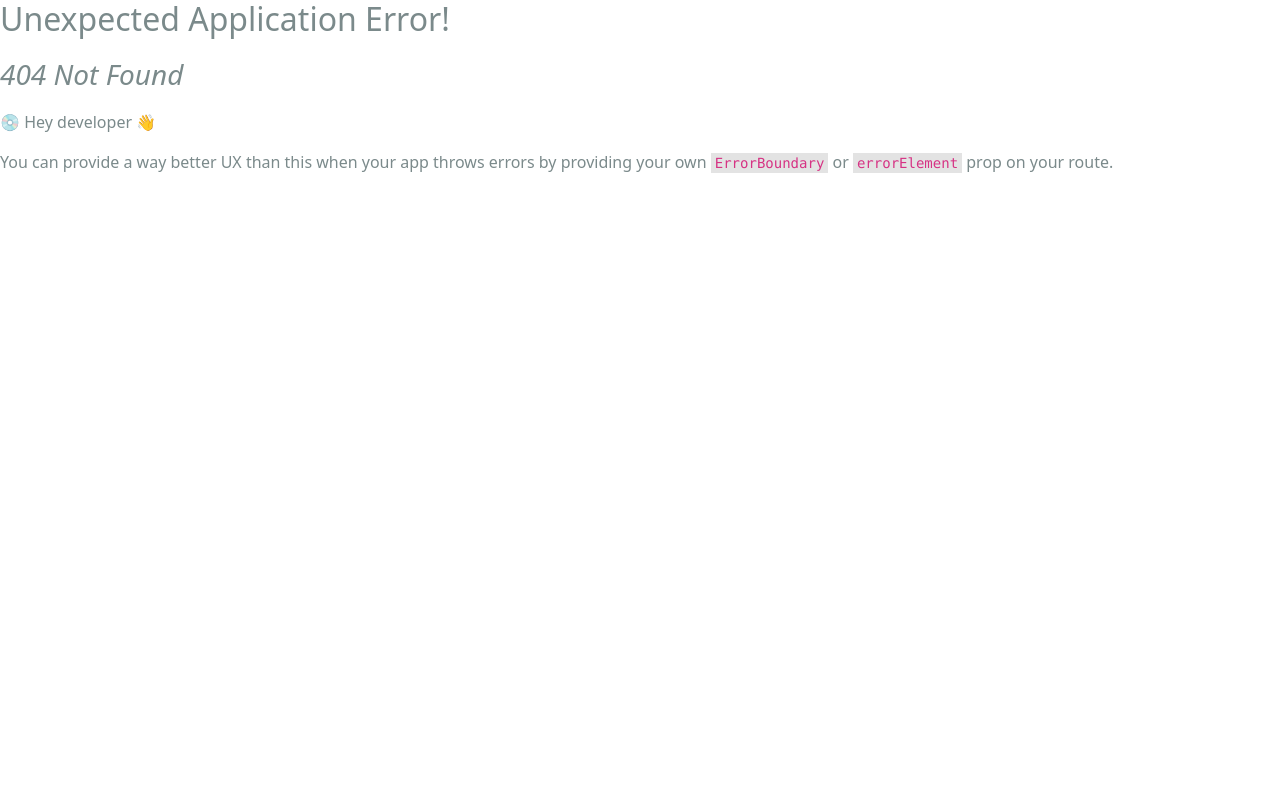
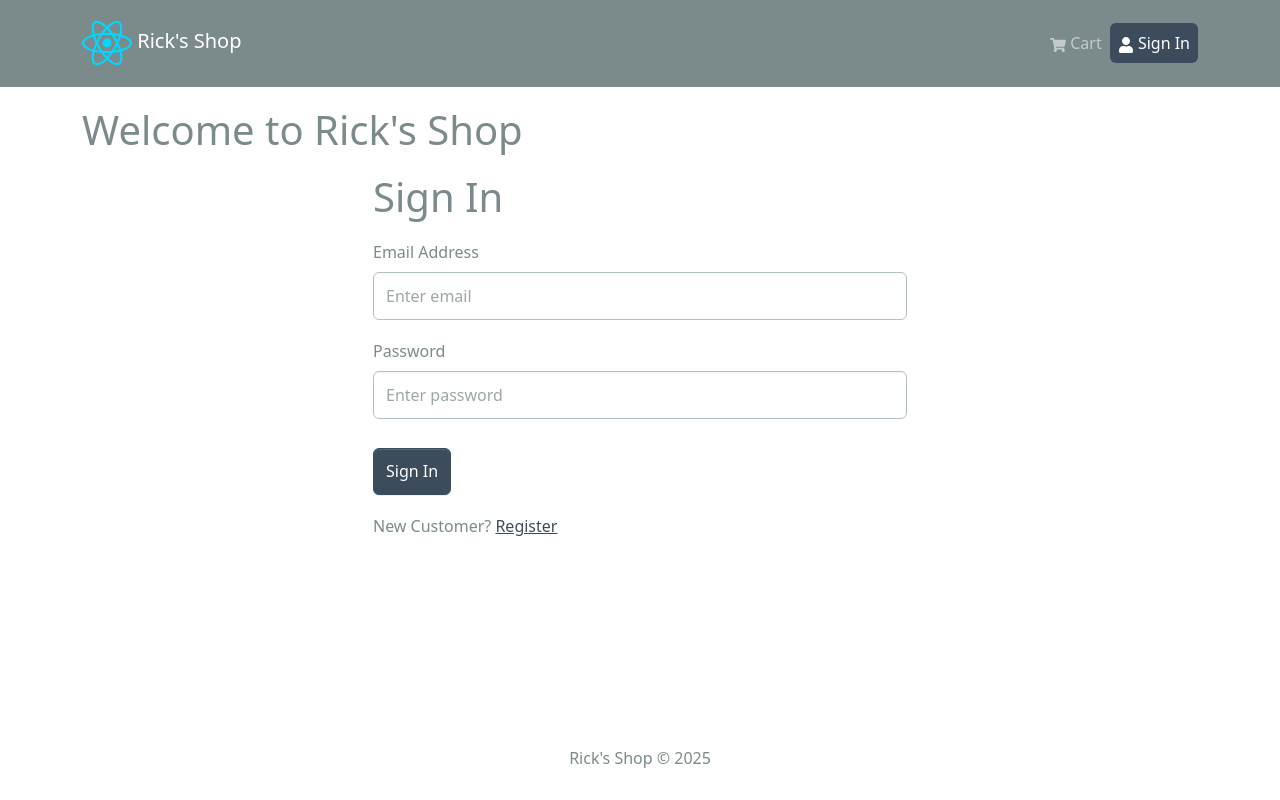
Before and after one commit to quoc-hieu-tran/myshop, a React (Vite) app in the folder frontend/: page /login in a window 1280 px wide. Before the commit this address had no page. Built offline with nearby package versions, Linux system fonts and the light colour scheme.

Commit message:
Added Login Screen

```diff
--- /dev/null
+++ b/frontend/src/components/FormContainer.jsx
@@ -0,0 +1,14 @@
+import React from 'react';
+import { Container, Row, Col } from 'react-bootstrap';
+const FormContainer = ({ children }) => {
+  return (
+    <Container>
+      <Row className="justify-content-md-center">
+        <Col xs={12} md={6}>
+          {children}
+        </Col>
+      </Row>
+    </Container>
+  );
+};
+export default FormContainer;
--- a/frontend/src/main.jsx
+++ b/frontend/src/main.jsx
@@ -15,6 +15,7 @@
 
 import { Provider } from "react-redux";
 import store from "./store.js";
+import LoginScreen from "./screens/LoginScreen.jsx";
 
 const router = createBrowserRouter(
   createRoutesFromElements(
@@ -22,6 +23,7 @@
       <Route index={true} path="/" element={<HomeScreen></HomeScreen>}></Route>
       <Route path="/product/:id" element={<ProductScreen></ProductScreen>}></Route>
       <Route path="/cart" element={<CartScreen />}></Route>
+      <Route path="/login" element={<LoginScreen />} />
     </Route>
   )
 );
--- /dev/null
+++ b/frontend/src/screens/LoginScreen.jsx
@@ -0,0 +1,46 @@
+import React, { useState } from "react";
+import { Link } from "react-router-dom";
+import { Form, Button, Row, Col } from "react-bootstrap";
+import FormContainer from "../components/FormContainer";
+const LoginScreen = () => {
+  const [email, setEmail] = useState("");
+  const [password, setPassword] = useState("");
+  const submitHandler = (e) => {
+    e.preventDefault();
+    console.log("submit"); // placeholder; wiring to auth comes next step
+  };
+  return (
+    <FormContainer>
+      <h1>Sign In</h1>
+      <Form onSubmit={submitHandler}>
+        <Form.Group controlId="email" className="my-3">
+          <Form.Label>Email Address</Form.Label>
+          <Form.Control
+            type="email"
+            placeholder="Enter email"
+            value={email}
+            onChange={(e) => setEmail(e.target.value)}
+          />
+        </Form.Group>
+        <Form.Group controlId="password" className="my-3">
+          <Form.Label>Password</Form.Label>
+          <Form.Control
+            type="password"
+            placeholder="Enter password"
+            value={password}
+            onChange={(e) => setPassword(e.target.value)}
+          />
+        </Form.Group>
+        <Button type="submit" variant="primary" className="mt-2">
+          Sign In
+        </Button>
+      </Form>
+      <Row className="py-3">
+        <Col>
+          New Customer? <Link to="/register">Register</Link>
+        </Col>
+      </Row>
+    </FormContainer>
+  );
+};
+export default LoginScreen;
```
